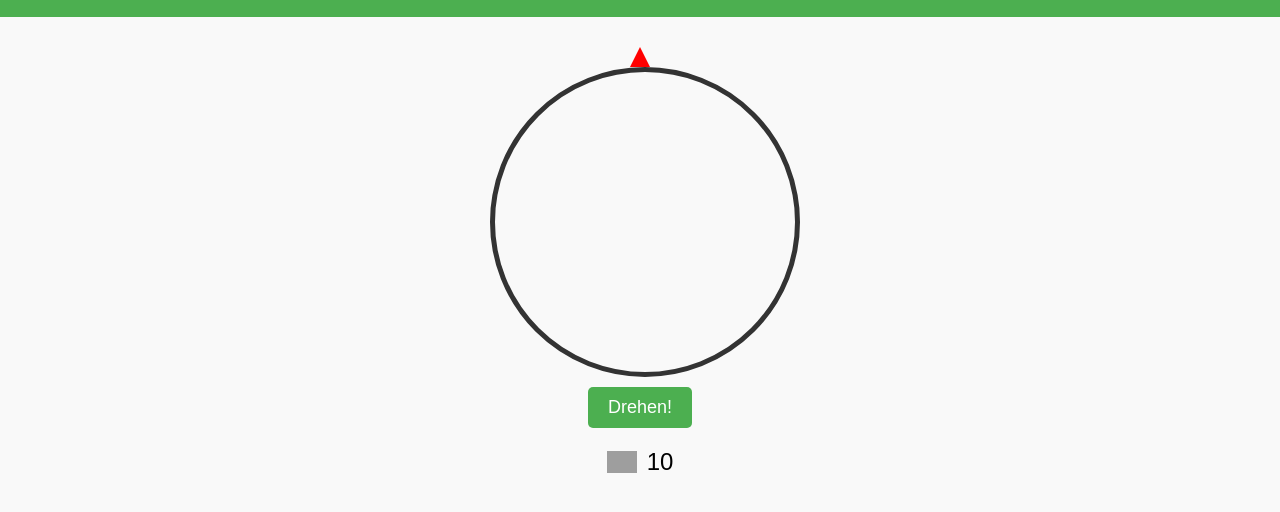
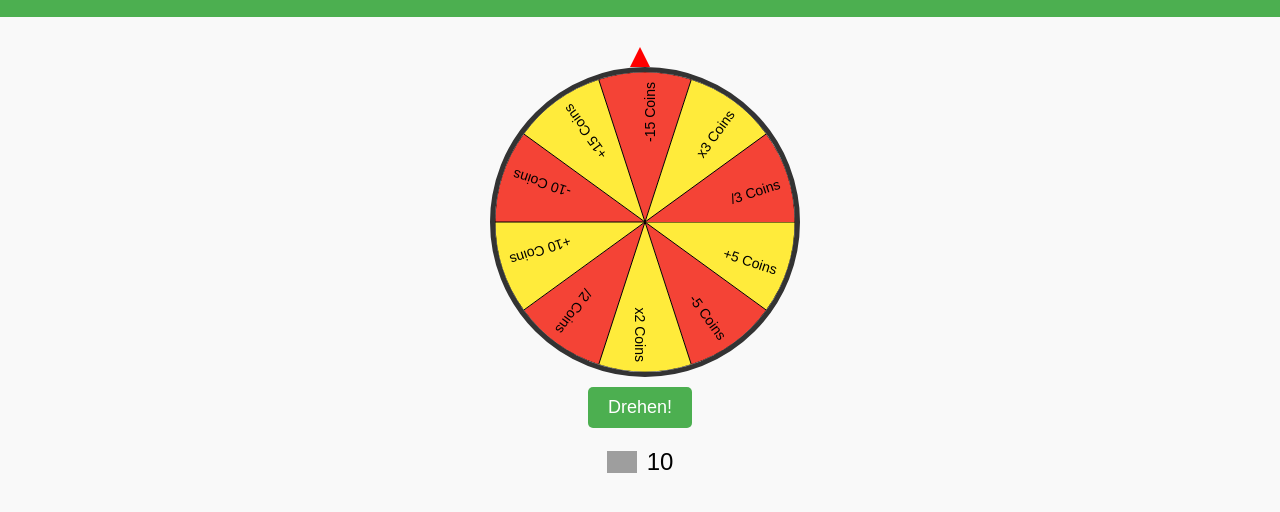
Before and after one commit to Maraico/BigBigGamble, a plain HTML site: page index.html in a window 1280 px wide. Shown: the part 60-572 px from the top of the page. Drawn offline with Linux system fonts and the light colour scheme; grey boxes are pictures that could not be loaded.

Commit message:
Update index.html

```diff
--- a/index.html
+++ b/index.html
@@ -1,5 +1,4 @@
 <!DOCTYPE html>
-<!-- Rebuilding site -->
 <html lang="de">
 <head>
     <meta charset="UTF-8">
@@ -31,12 +30,12 @@
             height: 300px;
             margin-top: 50px;
         }
-        #wheel {
+        canvas#wheel {
             width: 100%;
             height: 100%;
             border-radius: 50%;
             border: 5px solid #333;
-            transition: transform 4s ease-out;
+            background: #fff; /* Hintergrundfarbe für den Canvas */
         }
         #indicator {
             position: absolute;
@@ -250,4 +249,11 @@
             // Wenn Coins 0 sind, nach 1 Minute 10 neue Coins hinzufügen
             setInterval(() => {
                 if (coins === 0) {
-                    coins += 10
+                    coins += 10;
+                    updateCoinsDisplay(); // Stelle sicher, dass die Anzeige aktualisiert wird
+                }
+            }, 60000); // Jede Minute 10 neue Coins
+        });
+    </script>
+</body>
+</html>
```
